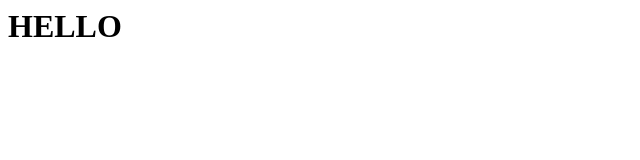
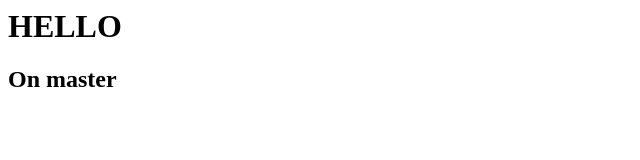
Before and after one commit to dkgndec/dkgndec.github.com, a plain HTML site: page a.html in a window 1280 px wide. Shown: the whole page, without its empty margins (0-640 px from the left). Drawn offline with Linux system fonts and the light colour scheme.

Commit message:
on mster

```diff
--- a/a.html
+++ b/a.html
@@ -1,3 +1,4 @@
 <html>
 <h1>HELLO</h1>
+<h2>On master</h2>
 </html>
```
